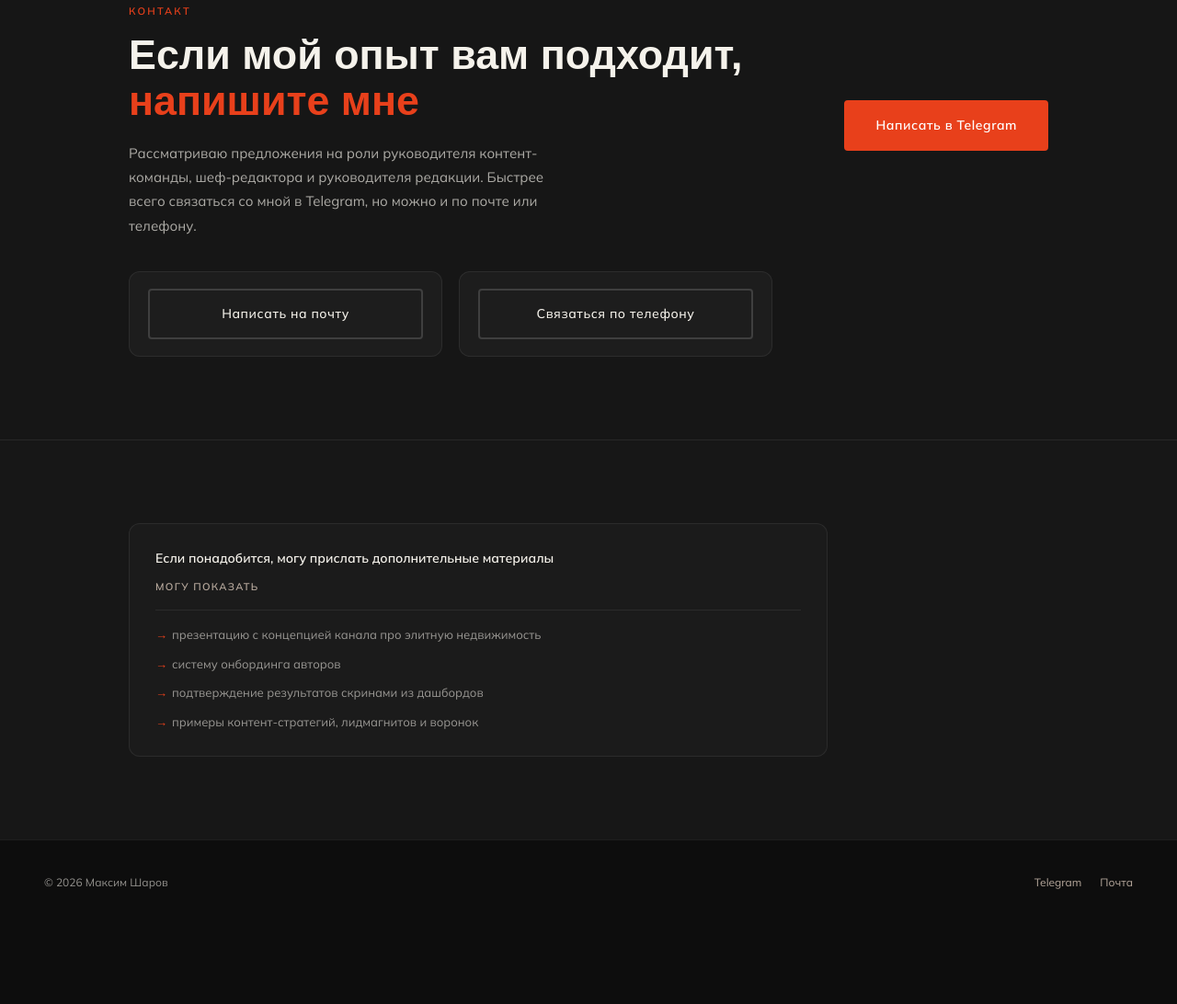
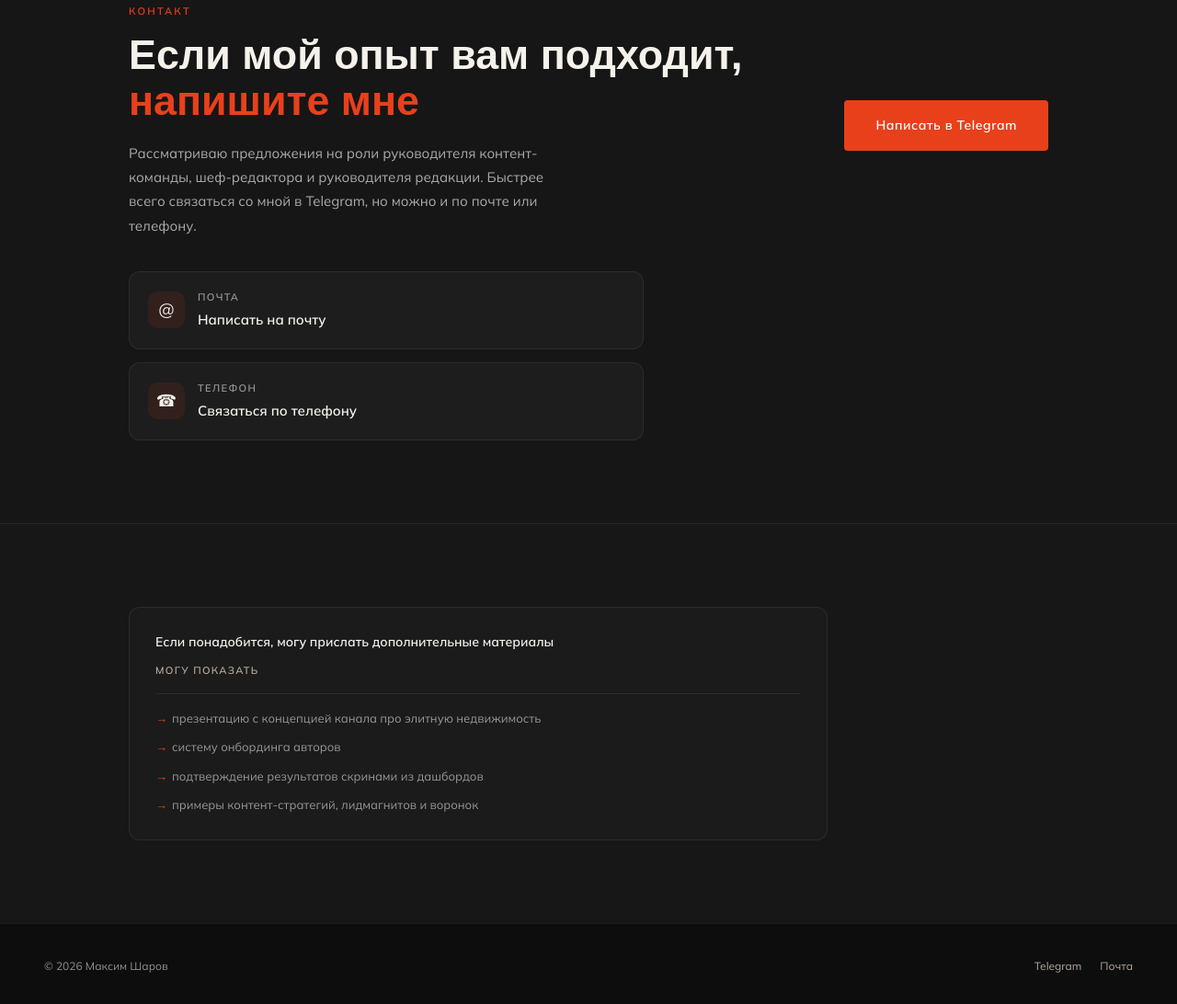
Before and after one commit to sharovmaxim99/maksimsharov-site, a plain HTML site: page index.html in a window 1280 px wide. Shown: the part 6996-8088 px from the top of the page at 92% size. Before the commit the page ends 8002 px from the top, so only its background shows below. Drawn offline with Linux system fonts and the light colour scheme; a web font is replaced by a local one.

Commit message:
Add files via upload

```diff
--- a/index.html
+++ b/index.html
@@ -309,18 +309,56 @@
   .contact-big { font-family: 'Unbounded', sans-serif; font-size: clamp(26px, 3.5vw, 46px); font-weight: 900; line-height: 1.1; margin-bottom: 20px; }
   .contact-big span { color: var(--accent); }
   .contact-sub { font-size: 15px; color: var(--text-soft); margin-bottom: 36px; line-height: 1.75; max-width: 460px; }
-  .contact-methods { display: grid; grid-template-columns: minmax(0, 1fr) minmax(0, 1fr); gap: 18px; max-width: 760px; }
+  .contact-methods { display: flex; flex-direction: column; gap: 14px; max-width: 560px; }
   .contact-method {
-    padding: 18px 20px;
     background: rgba(255,255,255,0.03);
     border: 1px solid var(--border);
     border-radius: 12px;
   }
-  .contact-method .btn-secondary {
+  .contact-method-link {
+    display: flex;
+    align-items: center;
+    gap: 14px;
+    width: 100%;
+    padding: 18px 20px;
+    color: var(--white);
+    text-decoration: none;
+    transition: background 0.2s ease, border-color 0.2s ease;
+  }
+  .contact-method:hover {
+    background: rgba(255,255,255,0.045);
+    border-color: rgba(255,255,255,0.12);
+  }
+  .contact-method-icon {
+    width: 40px;
+    height: 40px;
+    border-radius: 10px;
     display: inline-flex;
     align-items: center;
     justify-content: center;
-    width: 100%;
+    background: rgba(232,64,27,0.1);
+    color: var(--white);
+    font-size: 18px;
+    line-height: 1;
+    flex-shrink: 0;
+  }
+  .contact-method-text {
+    display: flex;
+    flex-direction: column;
+    gap: 4px;
+    min-width: 0;
+  }
+  .contact-method-label {
+    font-size: 11px;
+    font-weight: 700;
+    letter-spacing: 0.12em;
+    text-transform: uppercase;
+    color: var(--text-faint);
+  }
+  .contact-method-title {
+    font-size: 15px;
+    font-weight: 600;
+    color: var(--white);
   }
   .contact-side { display: flex; justify-content: flex-end; padding-top: 106px; }
   .contact-primary { white-space: nowrap; }
@@ -373,7 +411,7 @@
     .photo-frame { width: min(100%, 360px); height: 420px; }
     .about-grid, .exp-grid, .contact-grid { grid-template-columns: 1fr; gap: 40px; }
     .contact-side { justify-content: flex-start; padding-top: 0; }
-    .contact-methods { grid-template-columns: 1fr; }
+    .contact-methods { max-width: 100%; }
     .numbers-grid { grid-template-columns: 1fr 1fr; }
     .services-grid { grid-template-columns: 1fr; }
     .cases-tabs { flex-direction: column; }
@@ -902,10 +940,22 @@
         <p class="contact-sub reveal">Рассматриваю предложения на роли руководителя контент-команды, шеф-редактора и руководителя редакции. Быстрее всего связаться со мной в Telegram, но можно и по почте или телефону.</p>
         <div class="contact-methods reveal">
           <div class="contact-method">
-            <a href="#" class="btn-secondary" id="contactEmailButton" onclick="trackGoal('email_click')">Написать на почту</a>
+            <a href="#" class="contact-method-link" id="contactEmailButton" onclick="trackGoal('email_click')">
+              <span class="contact-method-icon">@</span>
+              <span class="contact-method-text">
+                <span class="contact-method-label">Почта</span>
+                <span class="contact-method-title">Написать на почту</span>
+              </span>
+            </a>
           </div>
           <div class="contact-method">
-            <a href="#" class="btn-secondary" id="contactPhoneButton" onclick="trackGoal('phone_click')">Связаться по телефону</a>
+            <a href="#" class="contact-method-link" id="contactPhoneButton" onclick="trackGoal('phone_click')">
+              <span class="contact-method-icon">☎</span>
+              <span class="contact-method-text">
+                <span class="contact-method-label">Телефон</span>
+                <span class="contact-method-title">Связаться по телефону</span>
+              </span>
+            </a>
           </div>
         </div>
       </div>
```
